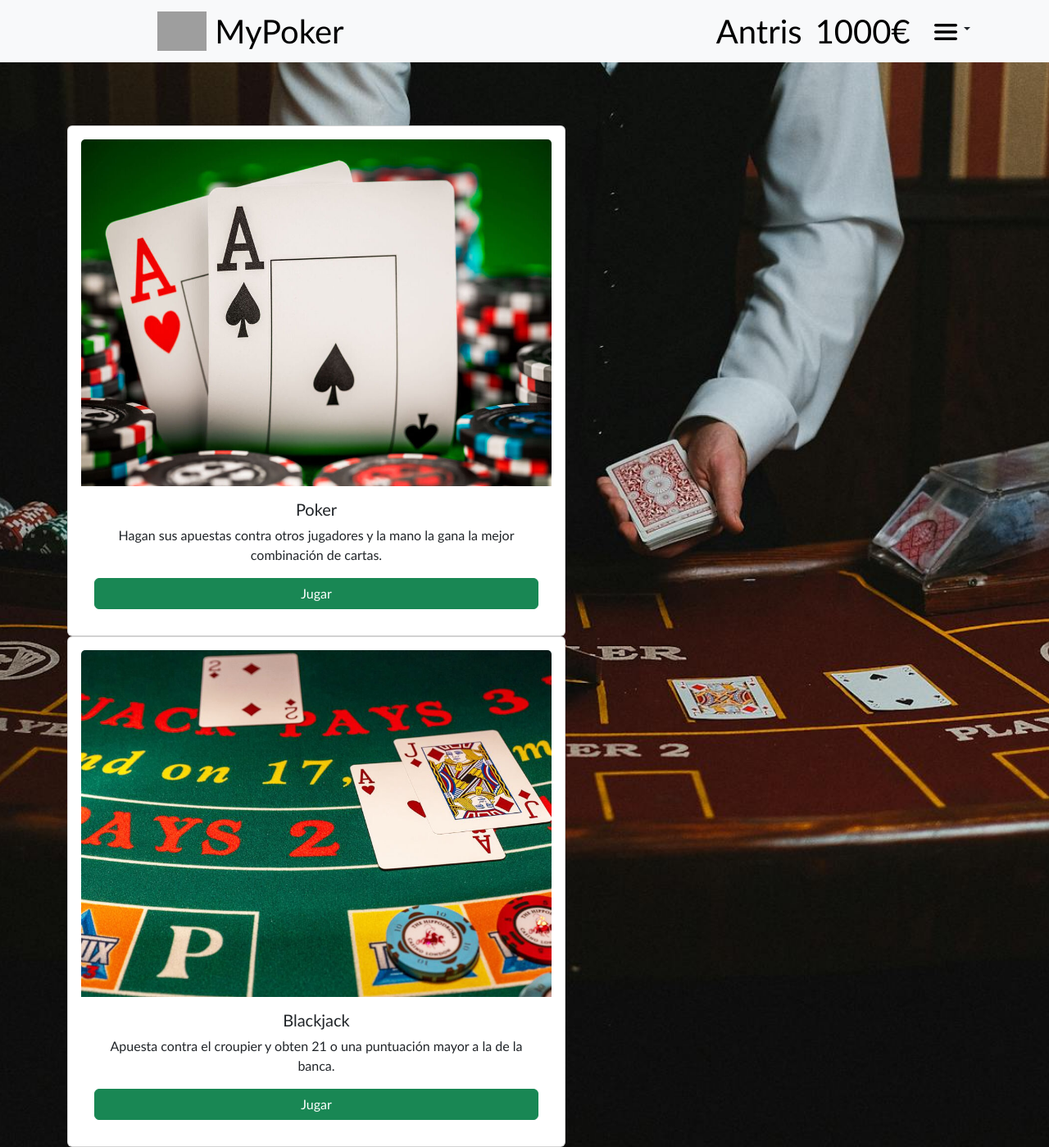
After one commit to AntrisMedac/Poker, a PHP site: page /HTML/iniciado.html in a window 1280 px wide. The commit adds this page. Shown: the whole page at 82% size. Run offline with PHP 8.4, Linux system fonts and the light colour scheme; grey boxes are pictures that could not be loaded.

Commit message:
Boton desplegable al iniciar sesion

```diff
--- a/CSS/Style.css
+++ b/CSS/Style.css
@@ -56,3 +56,7 @@
     margin-right: auto;
     margin-top: 10%;
 }
+
+.usuario{
+    margin-left: 25%;
+}
--- /dev/null
+++ b/HTML/iniciado.html
@@ -0,0 +1,81 @@
+<!DOCTYPE html>
+<html lang="es">
+<head>
+  <meta charset="utf-8">
+  <meta name="viewport" content="width=device-width, initial-scale=1">
+  <title>MyPoker</title>
+  <link href="https://cdn.jsdelivr.net/npm/bootstrap@5.3.3/dist/css/bootstrap.min.css" rel="stylesheet" integrity="sha384-QWTKZyjpPEjISv5WaRU9OFeRpok6YctnYmDr5pNlyT2bRjXh0JMhjY6hW+ALEwIH" crossorigin="anonymous">
+  <link href="../CSS/Style.css" rel="stylesheet">
+</head>
+
+<body>
+  <header>
+    <nav class="navbar navbar-expand-lg navbar-light bg-light header-main">
+
+      <!-- Logo y nombre -->
+      <div class="container-fluid logo-nombre">
+        <a class="navbar-brand nombre" href="#">
+          <img src="../Imagenes/logo.png" alt="Logo" width="60" height="48" class="d-inline-block align-text-top">
+          MyPoker
+        </a>
+      </div>
+
+        <!-- Usuario -->
+        <div class="container-fluid usuario">
+          <a class="navbar-brand nombre" href="#">Antris</a>
+          <a class="navbar-brand nombre" href="#">1000€</a>
+          <button class="navbar-toggler" type="button" data-bs-toggle="collapse" data-bs-target="#navbarNavDropdown" aria-controls="navbarNavDropdown" aria-expanded="false" aria-label="Toggle navigation">
+            <span class="navbar-toggler-icon"></span>
+          </button>
+          <div class="collapse navbar-collapse" id="navbarNavDarkDropdown">
+            <ul class="navbar-nav">
+              <li class="nav-item dropdown">
+                <button class="btn dropdown-toggle" data-bs-toggle="dropdown" aria-expanded="false">
+                  <img src="../Imagenes/menu.svg" alt="menu" height="28" class="d-inline-block align-text-top">
+                </button>
+                <ul class="dropdown-menu">
+                  <li><a class="dropdown-item" href="#">Perfil</a></li>
+                  <li><a class="dropdown-item" href="#">Cartera</a></li>
+                  <li><a class="dropdown-item" href="#">Historial</a></li>
+                  <li><hr class="dropdown-divider"></li>
+                  <li><a class="dropdown-item" href="#">Cerrar sesión</a></li>
+                </ul>
+              </li>
+            </ul>
+          </div>
+        </div>
+
+    </nav>
+
+  </header>
+
+<!-- Contenedor con las cartas -->
+  <div class="container d-flex contenedor-cartas align-items-center">
+    <div class="row gx-5 text-center">
+      <div class="col">
+        <div class="card p-3" style="width: 38rem;">
+          <img src="../Imagenes/Poker.jpg" class="card-img-top" alt="...">
+          <div class="card-body">
+            <h5 class="card-title">Poker</h5>
+            <p class="card-text">Hagan sus apuestas contra otros jugadores y la mano la gana la mejor combinación de cartas.</p>
+            <a href="#" class="btn btn-success boton-carta">Jugar</a>
+          </div>
+        </div>
+      </div>
+      <div class="col">
+        <div class="card p-3" style="width: 38rem;">
+          <img src="../Imagenes/Blackjack.jpg" class="card-img-top" alt="...">
+          <div class="card-body">
+            <h5 class="card-title">Blackjack</h5>
+            <p class="card-text">Apuesta contra el croupier y obten 21 o una puntuación mayor a la de la banca.</p>
+            <a href="#" class="btn btn-success boton-carta">Jugar</a>
+          </div>
+        </div>
+      </div>
+    </div>
+  </div>
+
+  <!-- Enlace al JS externo y al de Boostrap -->
+  <script src="https://cdn.jsdelivr.net/npm/bootstrap@5.3.3/dist/js/bootstrap.bundle.min.js" integrity="sha384-YvpcrYf0tY3lHB60NNkmXc5s9fDVZLESaAA55NDzOxhy9GkcIdslK1eN7N6jIeHz" crossorigin="anonymous"></script>
+</body>
+</html>
--- a/PHP/login.php
+++ b/PHP/login.php
@@ -15,7 +15,7 @@
         $sql = $conexion->query("SELECT * FROM usuarios WHERE Nombre_Usuario = '$usuario' AND Contraseña = '$contraseña'");
 
         if($datos=$sql->fetch_object()){
-            header("location:../HTML/index.html");
+            header("location:../HTML/iniciado.html");
         }else{
             echo '<div class="alert alert-danger">"Aceso denegado"</div>';
         }
```
Also changed, not shown: Imagenes/menu.svg (added).
